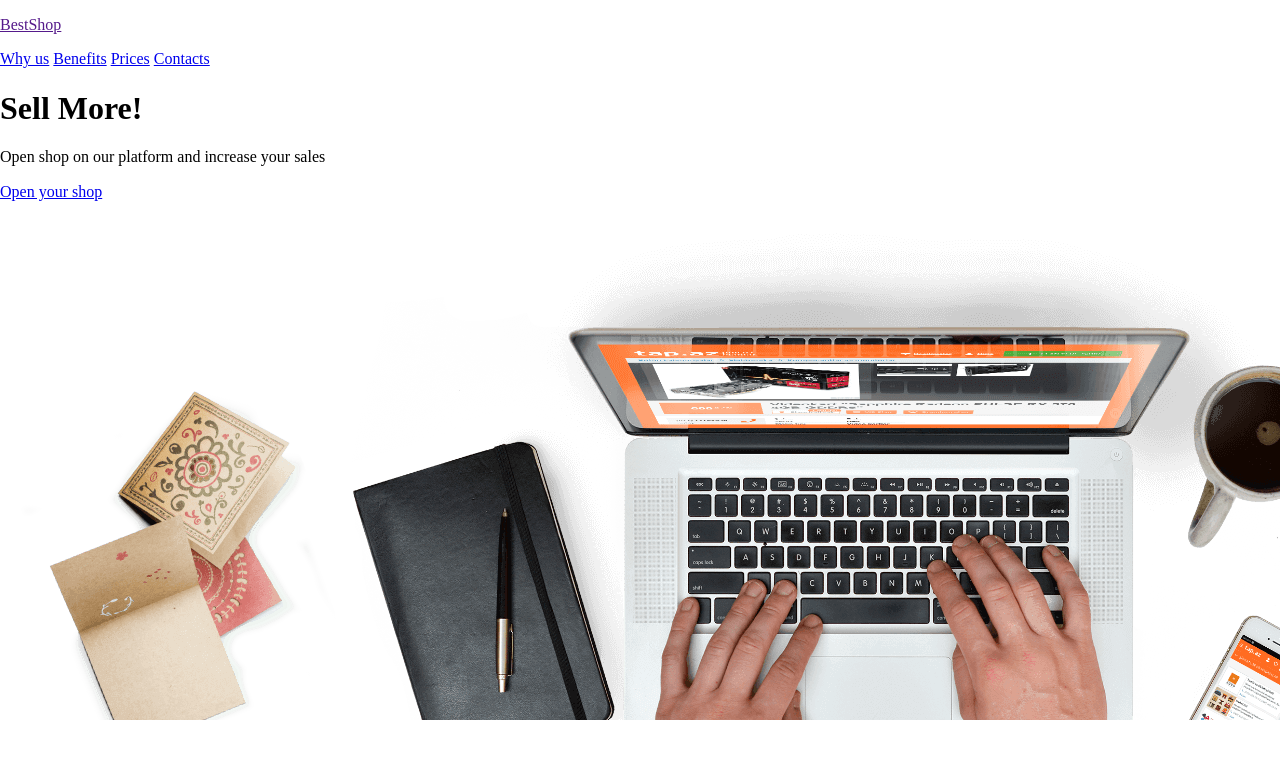
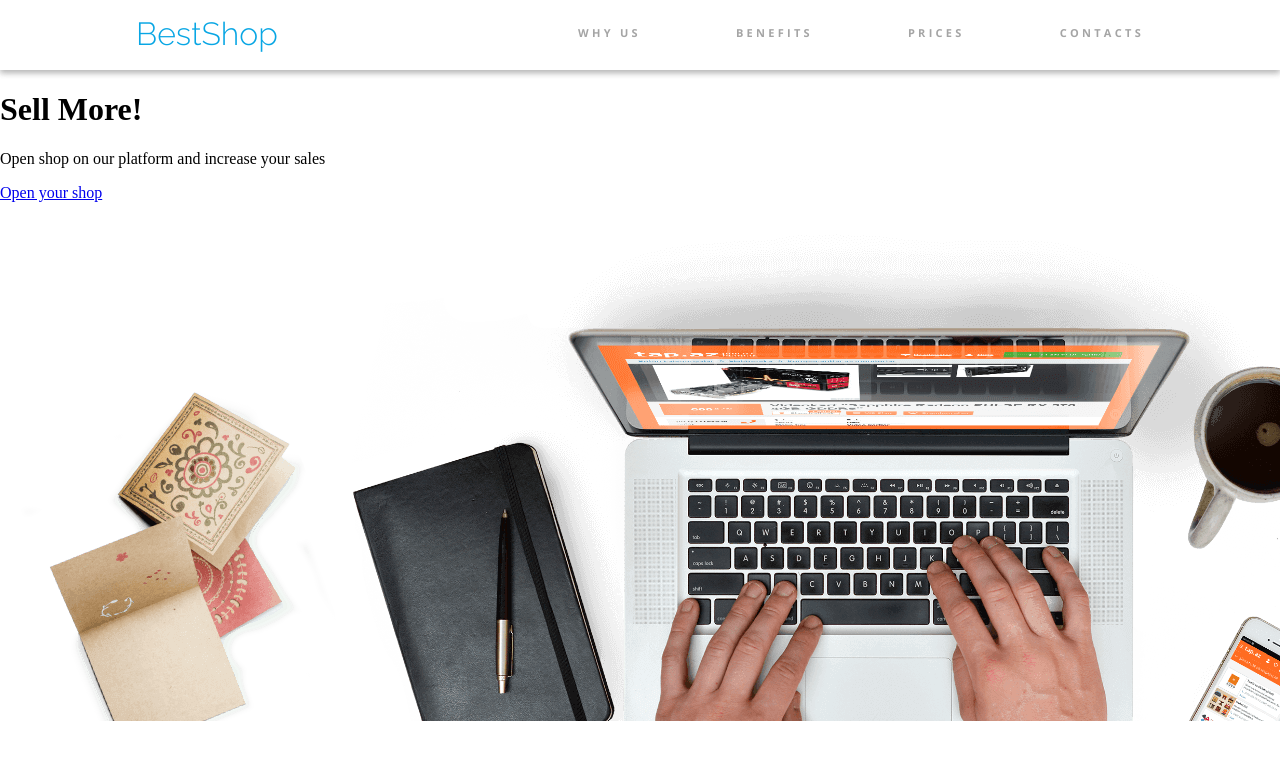
Before and after one commit to PatrykBombik/BestShop, a plain HTML site: page index.html in a window 1280 px wide. Shown: the top 760 px of the page. Drawn offline with nearby package versions, Linux system fonts and the light colour scheme.

Commit message:
logo + menu styling css

```diff
--- a/index.html
+++ b/index.html
@@ -7,18 +7,18 @@
     <meta http-equiv="X-UA-Compatible" content="ie=edge">
     <title>Document</title>
     <link rel="stylesheet" href="./src/styles/styles.css">
-    <link rel="stylesheet" href="./src/styles/normalize.css">
+    <link rel="stylesheet" href="src/styles/reset.css">
     <link rel="preconnect" href="https://fonts.googleapis.com">
     <link rel="preconnect" href="https://fonts.gstatic.com" crossorigin>
     <link href="https://fonts.googleapis.com/css2?family=Open+Sans:wght@300;400;700&family=Raleway:wght@300;400;700;800&display=swap" rel="stylesheet">
 </head>
 <body>
 
-<intro class="intro">
+<div class="intro" id="intro">
     <header class="container">
-        <div class="container__inner">
-            <a href="" class="logo">
-                <p class="logo logo__inner">BestShop</p>
+        <div class="container container__inner">
+            <a href="#intro" class="logo">
+                <span class="logo logo_inner">BestShop</span>
             </a>
             <nav class="mainMenu">
                 <a href="#intro" class="mainMenu__item mainMenu__item--active">Why us</a>
@@ -32,9 +32,9 @@
         <h1 class="hero__lead">Sell More!</h1>
         <p class="hero_lbl">Open shop on our platform and increase your sales</p>
         <a href="#intro" class="hero__btn">Open your shop</a>
-        <img src="./src/images/Background.png" alt="Background Image" class="hero__bgi">
+        <img src="src/assets/Background.png" alt="Background Image" class="hero__bgi">
     </section>
-</intro>
+</div>
 
 </body>
 </html>
--- a/src/styles/normalize.css
+++ b/src/styles/reset.css
@@ -1,4 +1,4 @@
-/*! normalize.css v8.0.1 | MIT License | github.com/necolas/normalize.css */
+/*! reset.css v8.0.1 | MIT License | github.com/necolas/reset.css */
 
 /* Document
    ========================================================================== */
@@ -142,7 +142,7 @@ sup {
    ========================================================================== */
 
 /**
- * Remove the border on images inside links in IE 10.
+ * Remove the border on assets inside links in IE 10.
  */
 
 img {
--- a/src/styles/styles.css
+++ b/src/styles/styles.css
@@ -8,20 +8,77 @@
     --color-grey: #A5A5A5;
     --color-light-grey: #F7F7F7;
     --color-white: #FFFFFF;
+    --border-color-header: #00000029;
 }
 
 html, body {
     font-size: 16px;
 }
 
-.intro {}
+.intro {
+    background-color: #fff;
+    width: 100%;
+    min-height: 100vh;
+    background-position: center;
+    background-size: cover;
+    background-repeat: no-repeat;
+}
 
-.container{}
-.container .container__inner {}
+.container {
+    box-shadow: 0 0.1875rem 0.375rem var(--border-color-header);
+}
 
-.mainMenu {}
-.mainMenu .mainMenu__item {}
-.mainMenu .mainMenu__item .mainMenu__item--active {}
+.container .container__inner {
+    width: 100%;
+    max-width: var(--max-width);
+    height: 4.375rem;
+    margin-inline: auto;
+    display: flex;
+    justify-content: space-between;
+    box-sizing: border-box;
+}
+
+.logo {
+    text-decoration: none;
+    font-family: "Raleway", sans-serif;
+    font-weight: 300;
+    font-size: 2rem;
+    line-height: 1.15625rem;
+    color: var(--color-primary);
+    display: flex;
+    align-items: center;
+
+}
+
+.logo .logo_inner {
+    padding-top: 1rem;
+    padding-bottom: 1.0625rem;
+    padding-left: 8.5rem;
+}
+.mainMenu {
+    display: flex;
+
+}
+.mainMenu .mainMenu__item {
+    text-decoration: none;
+    font-size: 0.6875rem;
+    font-family: 'Open Sans', sans-serif;
+    font-weight: 700;
+    line-height: 0.9375;
+    color: var(--color-grey);
+    text-transform: uppercase;
+    padding: 1.75rem 2.96875rem;
+    letter-spacing: 0.205rem;
+    box-sizing: border-box;
+}
+
+.mainMenu a:last-child{
+    margin-right: 5.53125rem;
+}
+.mainMenu .mainMenu__item .mainMenu__item--active,
+.mainMenu .mainMenu__item:hover {
+    border-bottom: 0.25rem solid var(--color-primary);
+}
 
 .hero {}
 .hero .hero__lead {}
```
Also changed, not shown: src/assets/Background.png (renamed from src/images/Background.png), src/assets/Catalog.svg (renamed from src/images/Catalog.svg), src/assets/Checkmark-1.svg (renamed from src/images/Checkmark-1.svg), src/assets/Checkmark.svg (renamed from src/images/Checkmark.svg), src/assets/Ckechmark-1.svg (renamed from src/images/Ckechmark-1.svg), src/assets/Close.svg (renamed from src/images/Close.svg), src/assets/Eye.svg (renamed from src/images/Eye.svg), src/assets/Facebook.svg (renamed from src/images/Facebook.svg), src/assets/Macbook.png (renamed from src/images/Macbook.png), src/assets/Mail Icon.svg (renamed from src/images/Mail Icon.svg), src/assets/Person.svg (renamed from src/images/Person.svg), src/assets/Phone Icon.svg (renamed from src/images/Phone Icon.svg), src/assets/Trumpet.png (renamed from src/images/Trumpet.png), src/assets/Twitter.svg (renamed from src/images/Twitter.svg), 1 more files.
